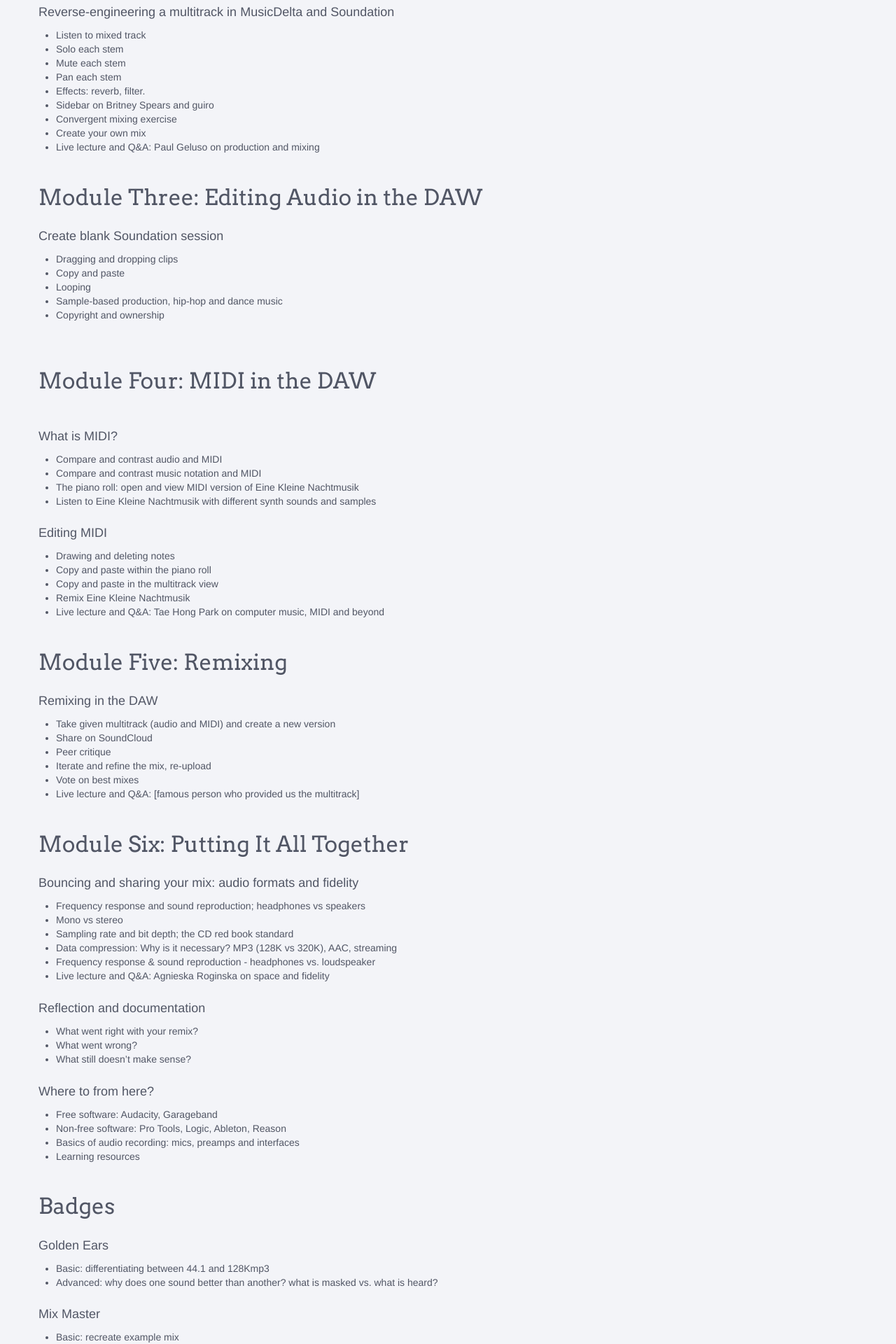
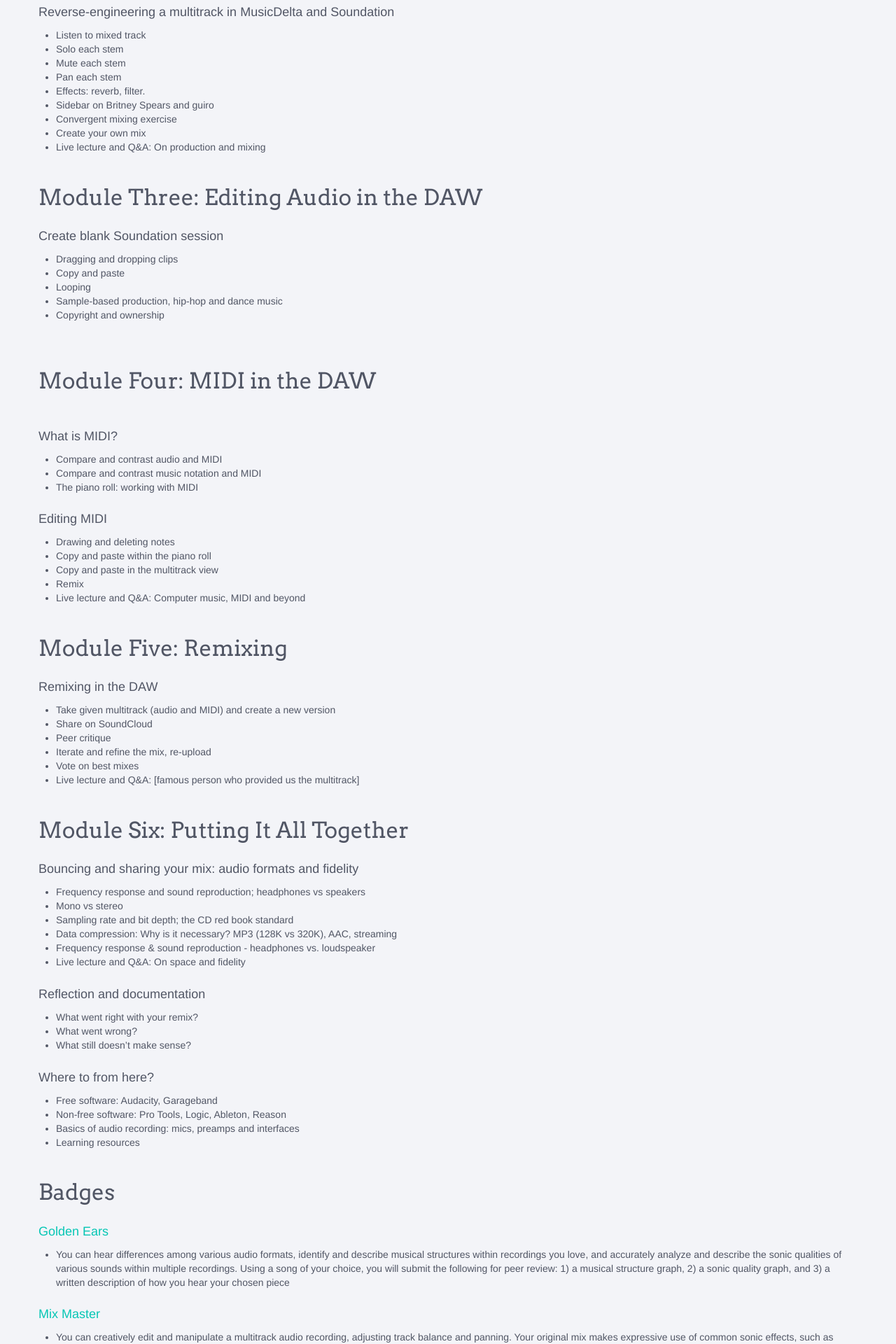
Before and after one commit to p2pu/mechanical-mooc, a Django app: page /curriculum/ in a window 1280 px wide. Shown: the part 400-2320 px from the top of the page at 70% size. Run offline with Django 3.2, Linux system fonts and the light colour scheme; parts of the project's set-up code (start-up, migrations or seed data) failed here and were passed over; some libraries are stand-ins or nearby versions.

Commit message:
Update curriculum.html
Updated content of badges and added links. Made minor modifications to curriculum content.

```diff
--- a/templates/curriculum.html
+++ b/templates/curriculum.html
@@ -24,8 +24,7 @@
     <li>Repetition: listen to song in
     Infinite Jukebox and Girl Talk In A Box</li>
 
-    <li>Live lecture and Q&amp;A: Ron
-    Sadoff on songcraft</li>
+    <li>Live lecture and Q&amp;A: On songcraft</li>
   </ul>
 
   <h2 >Module Two: Mixing in the
@@ -55,8 +54,7 @@
 
     <li >Create your own mix</li>
 
-    <li >Live lecture and Q&amp;A: Paul
-    Geluso on production and mixing</li>
+    <li >Live lecture and Q&amp;A: On production and mixing</li>
   </ul>
 
   <h2 >Module Three: Editing Audio in
@@ -96,11 +94,8 @@
     <li >Compare and contrast music
     notation and MIDI</li>
 
-    <li >The piano roll: open and view
-    MIDI version of Eine Kleine Nachtmusik</li>
+    <li >The piano roll: working with MIDI</li>
 
-    <li >Listen to Eine Kleine
-    Nachtmusik with different synth sounds and samples</li>
   </ul>
 
 
@@ -116,11 +111,9 @@
     <li >Copy and paste in the
     multitrack view</li>
 
-    <li >Remix Eine Kleine
-    Nachtmusik</li>
+    <li >Remix </li>
 
-    <li >Live lecture and Q&amp;A: Tae
-    Hong Park on computer music, MIDI and beyond</li>
+    <li >Live lecture and Q&amp;A: Computer music, MIDI and beyond</li>
   </ul>
 
 
@@ -167,8 +160,7 @@
     <li >Frequency response &amp; sound
     reproduction - headphones vs. loudspeaker</li>
 
-    <li >Live lecture and Q&amp;A:
-    Agnieska Roginska on space and fidelity</li>
+    <li >Live lecture and Q&amp;A: On space and fidelity</li>
   </ul>
 
   <p >Reflection and
@@ -201,45 +193,33 @@
 
   <h2>Badges</h2>
 
-  <p >Golden Ears</p>
+  <p ><a href="http://badges.p2pu.org/en/badge/view/209/">Golden Ears</a></p>
 
   <ul >
-    <li >Basic: differentiating between
-    44.1 and 128Kmp3</li>
-
-    <li >Advanced: why does one sound
-    better than another? what is masked vs. what is
-    heard?</li>
+    <li >You can hear differences among various audio formats,
+    identify and describe musical structures within recordings you love,
+    and accurately analyze and describe the sonic qualities of various sounds
+    within multiple recordings. Using a song of your choice, you will submit
+    the following for peer review: 1) a musical structure graph, 2) a sonic
+    quality graph, and 3) a written description of how you hear your chosen piece</li>
   </ul>
 
-  <p >Mix Master</p>
+  <p ><a href="http://badges.p2pu.org/en/badge/view/210/">Mix Master</a></p>
 
   <ul >
-    <li >Basic: recreate example
-    mix</li>
-
-    <li >Advanced: create and post your
-    own mix</li>
+    <li >You can creatively edit and manipulate a multitrack audio recording, adjusting track balance and panning. Your original mix makes expressive use of common sonic effects, such as reverb, delay, and equalization. You've shared your original mix with the world on SoundCloud.com.</li>
   </ul>
 
-  <p >Remix Master</p>
+  <p ><a href="http://badges.p2pu.org/en/badge/view/211/">Remix Master</a></p>
 
   <ul >
-    <li >Basic: alter balance, panning,
-    effects</li>
-
-    <li >Advanced: change musical
-    content and/or form</li>
+    <li >You can create an original remix using both audio and MIDI techniques. You've mastered basic MIDI editing and sample transformation. You've shared your piece with the world on SoundCloud.com.</li>
   </ul>
 
-  <p >Masterclass/p>
+  <p ><a href="http://badges.p2pu.org/en/badge/view/212/">Masterclass</a></p>
 
   <ul >
-    <li >Basic: write critiques/comments
-    on three other mixes</li>
-
-    <li >Advanced: write
-    critiques/comments on ten other mixes</li>
+    <li >You have actively contributed to the musical learning of others through: 1) providing feedback on multiple projects as an online mentor, 2) contributed links to external resources, and 3) shared a deep analysis of one, original track, as well as your personal process of creation.</li>
   </ul>
 
         </div>
```
